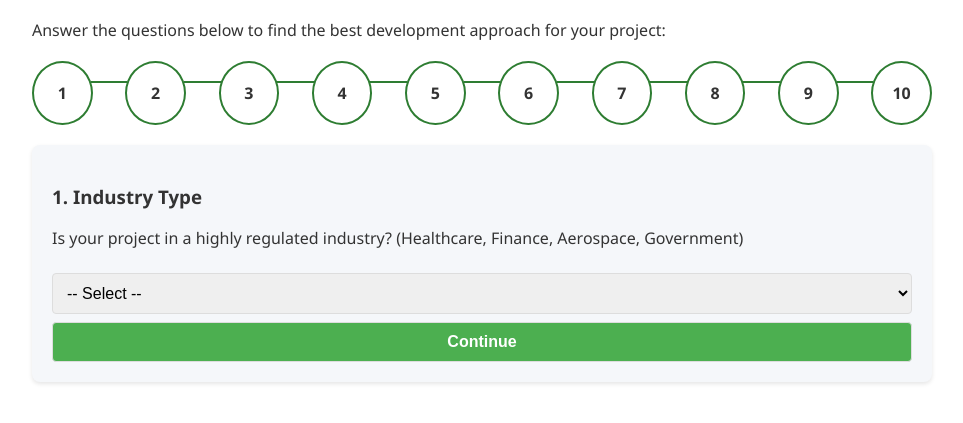
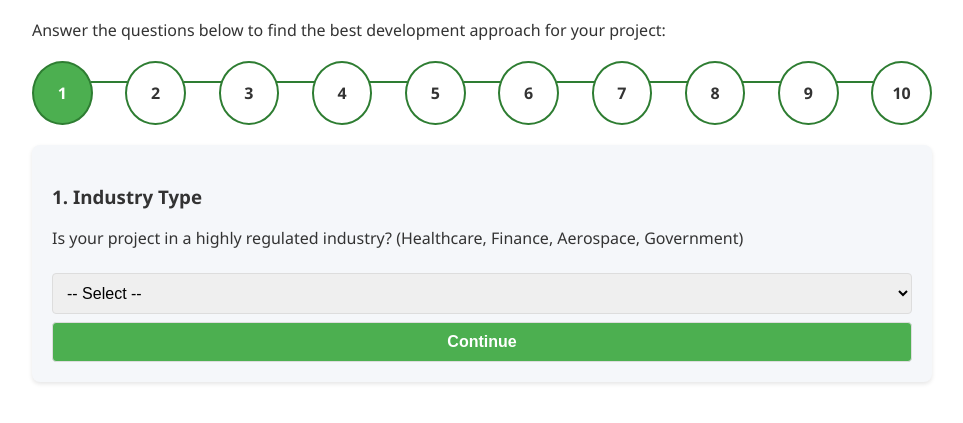
Before and after one commit to 4bekzod/SoftwareDelivery, a plain HTML site: page MethodologySelector.html in a window 1280 px wide. Shown: the part 87-510 px from the top of the page, without its empty margins (158-1121 px from the left). Drawn offline with Linux system fonts and the light colour scheme.

Commit message:
Update MethodologySelector.html

```diff
--- a/MethodologySelector.html
+++ b/MethodologySelector.html
@@ -291,6 +291,10 @@
             });
         }
 
+        // Call it once on page load
+        updateFlowChart(); // Add this line
+
+
         function calculateResult() {
             const selectElement = document.getElementById('customerAccess');
             if (selectElement.value === "") {
```
